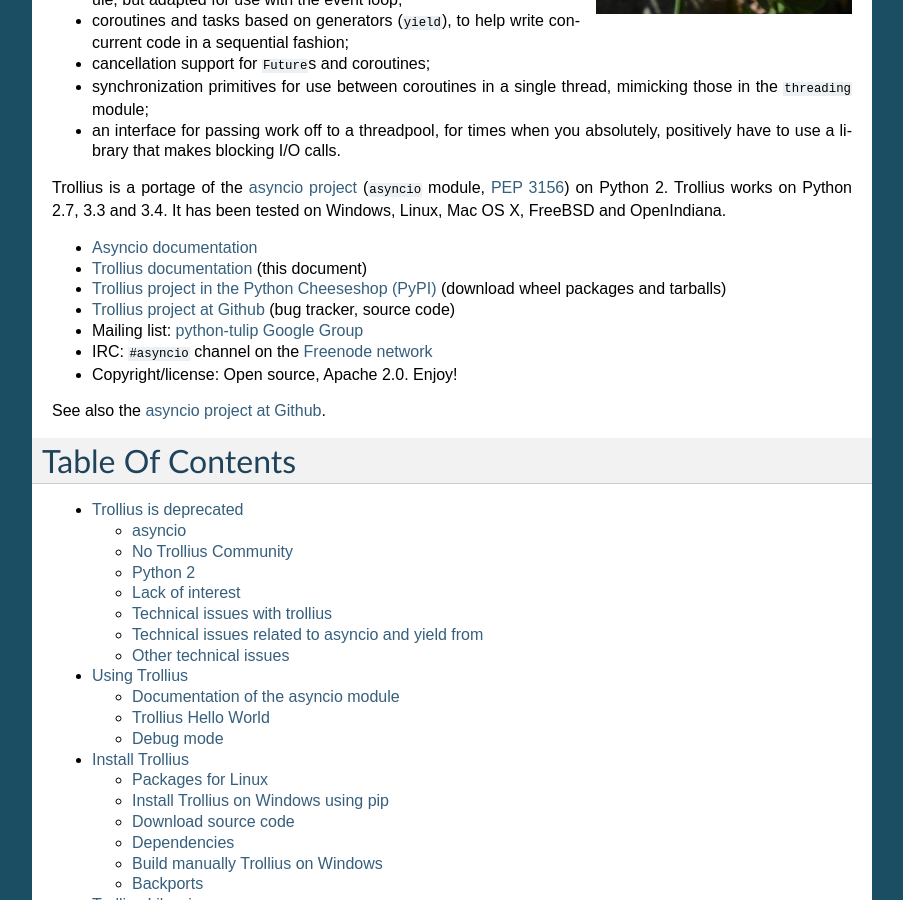
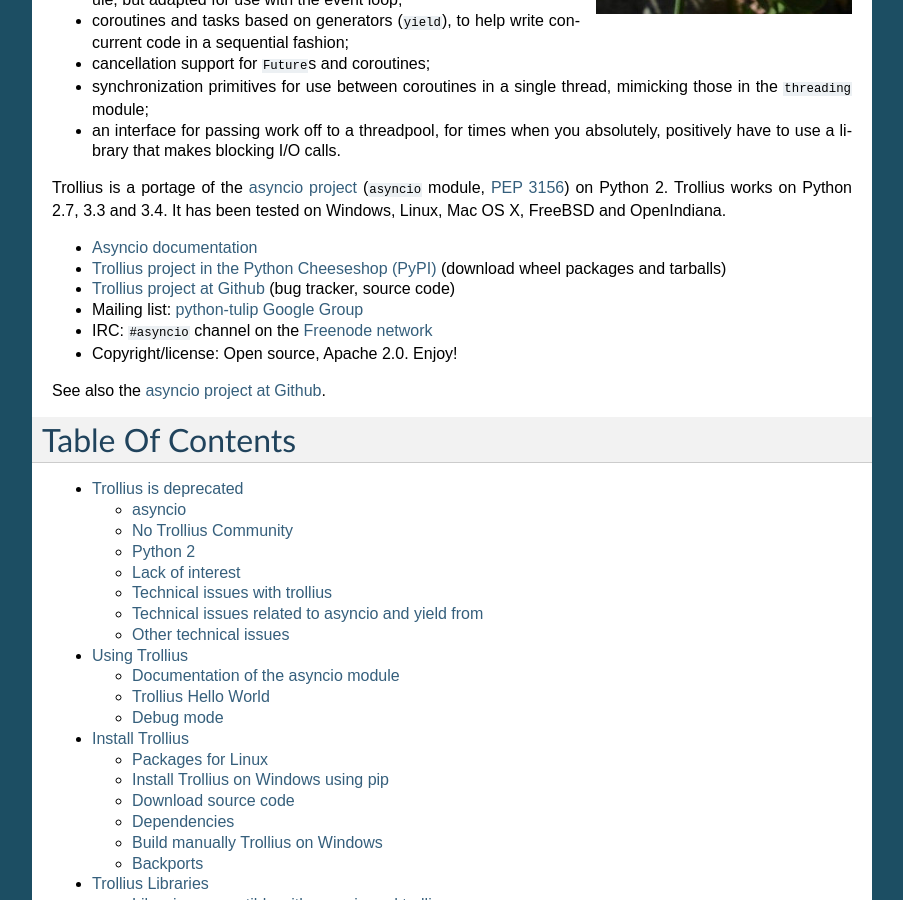
Before and after one commit to python/asyncio, a Sphinx documentation site: the page built from doc/index.rst, in a window 1280 px wide and 900 px high, scrolled down 375 px. Shown: the whole window, without its empty margins (198-1101 px from the left). Built offline with Sphinx 7.4.7, drawn with Linux system fonts in a browser that asks for light colours.

Commit message:
trollius.readthedocs.io has been removed
Update also releaser URL

```diff
--- a/README.rst
+++ b/README.rst
@@ -32,7 +32,6 @@
 OpenIndiana.
 
 * `Asyncio documentation <http://docs.python.org/dev/library/asyncio.html>`_
-* `Trollius documentation <https://trollius.readthedocs.io/>`_
 * `Trollius project in the Python Cheeseshop (PyPI)
   <https://pypi.python.org/pypi/trollius>`_
 * `Trollius project at Github <https://github.com/vstinner/trollius>`_
--- a/doc/index.rst
+++ b/doc/index.rst
@@ -42,7 +42,6 @@
 Windows, Linux, Mac OS X, FreeBSD and OpenIndiana.
 
 * `Asyncio documentation <http://docs.python.org/dev/library/asyncio.html>`_
-* `Trollius documentation <https://trollius.readthedocs.io/>`_ (this document)
 * `Trollius project in the Python Cheeseshop (PyPI)
   <https://pypi.python.org/pypi/trollius>`_ (download wheel packages and
   tarballs)
--- a/releaser.conf
+++ b/releaser.conf
@@ -1,5 +1,5 @@
 # Configuration file for the tool "releaser"
-# https://bitbucket.org/haypo/misc/src/tip/bin/releaser.py
+# https://github.com/vstinner/misc/blob/master/bin/releaser.py
 
 [project]
 name = trollius
```
